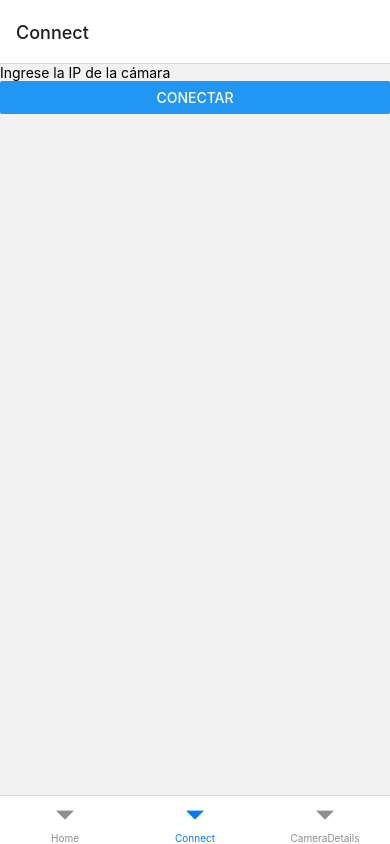
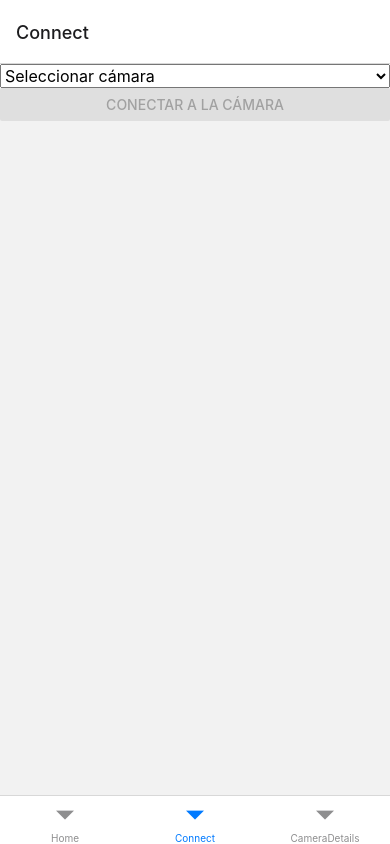
Before and after one commit to rjpuente/mineriaProyectoFront, a React Native app: screen /Connect in a window 390 px wide. Built offline with nearby package versions, Linux system fonts and the light colour scheme.

Commit message:
Cambios en como conectar la camara

```diff
--- a/src/Screens/CameraConnectScreen.js
+++ b/src/Screens/CameraConnectScreen.js
@@ -1,12 +1,22 @@
-import React, { useState } from "react";
-import { View, TextInput, Button } from "react-native";
+import React, { useState, useEffect } from "react";
+import Webcam from "react-webcam";
+import { View, Button, Picker } from "react-native";
 
 const CameraConnectScreen = () => {
-  const [cameraIp, setCameraIp] = useState("");
   const [connected, setConnected] = useState(false);
+  const [devices, setDevices] = useState([]);
+  const [selectedDevice, setSelectedDevice] = useState("");
+
+  useEffect(() => {
+    // Obtener la lista de dispositivos de entrada disponibles
+    navigator.mediaDevices.enumerateDevices().then((devices) => {
+      const cameras = devices.filter((device) => device.kind === "videoinput");
+      setDevices(cameras);
+    });
+  }, []);
 
   const handleConnect = () => {
-    // Conectar a la cámara agregando "/video" a la URL
+    // Conectar a la cámara seleccionada
     setConnected(true);
   };
 
@@ -14,23 +24,28 @@ const CameraConnectScreen = () => {
     <View>
       {!connected ? (
         <View>
-          <TextInput
-            placeholder="Ingrese la IP de la cámara"
-            value={cameraIp}
-            onChangeText={setCameraIp}
+          <Picker
+            selectedValue={selectedDevice}
+            onValueChange={(value) => setSelectedDevice(value)}
+          >
+            <Picker.Item label="Seleccionar cámara" value="" />
+            {devices.map((device) => (
+              <Picker.Item
+                key={device.deviceId}
+                label={device.label || `Cámara ${device.deviceId}`}
+                value={device.deviceId}
+              />
+            ))}
+          </Picker>
+          <Button
+            title="Conectar a la cámara"
+            onPress={handleConnect}
+            disabled={!selectedDevice}
           />
-          <Button title="Conectar" onPress={handleConnect} />
         </View>
       ) : (
         <View>
-          <video autoPlay controls>
-            <source
-              src={`http://${cameraIp}:4747/video`}
-              type="video/mp4"
-              crossOrigin="anonymous"
-            />
-            Su navegador no admite la etiqueta de video.
-          </video>
+          <Webcam audio={false} videoConstraints={{ deviceId: selectedDevice }} />
         </View>
       )}
     </View>
```
Also changed, not shown: package.json (+6 -2 lines), 1 other file (tests, documents, lock files or other folders).
